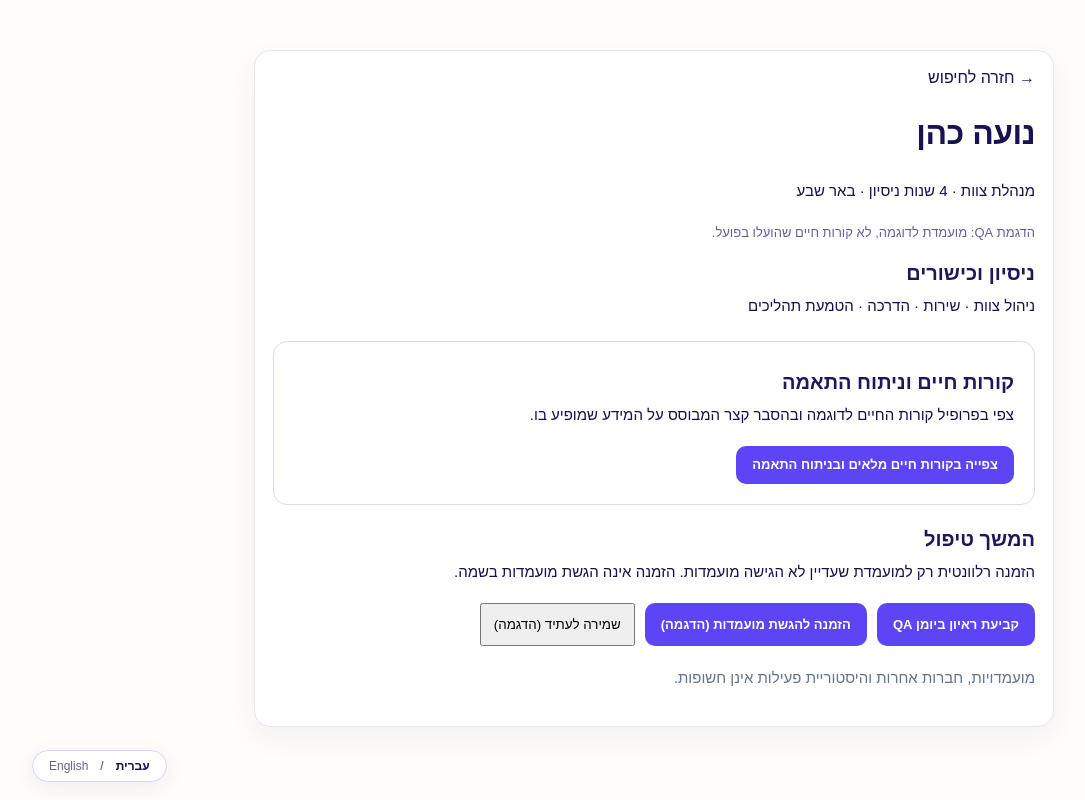
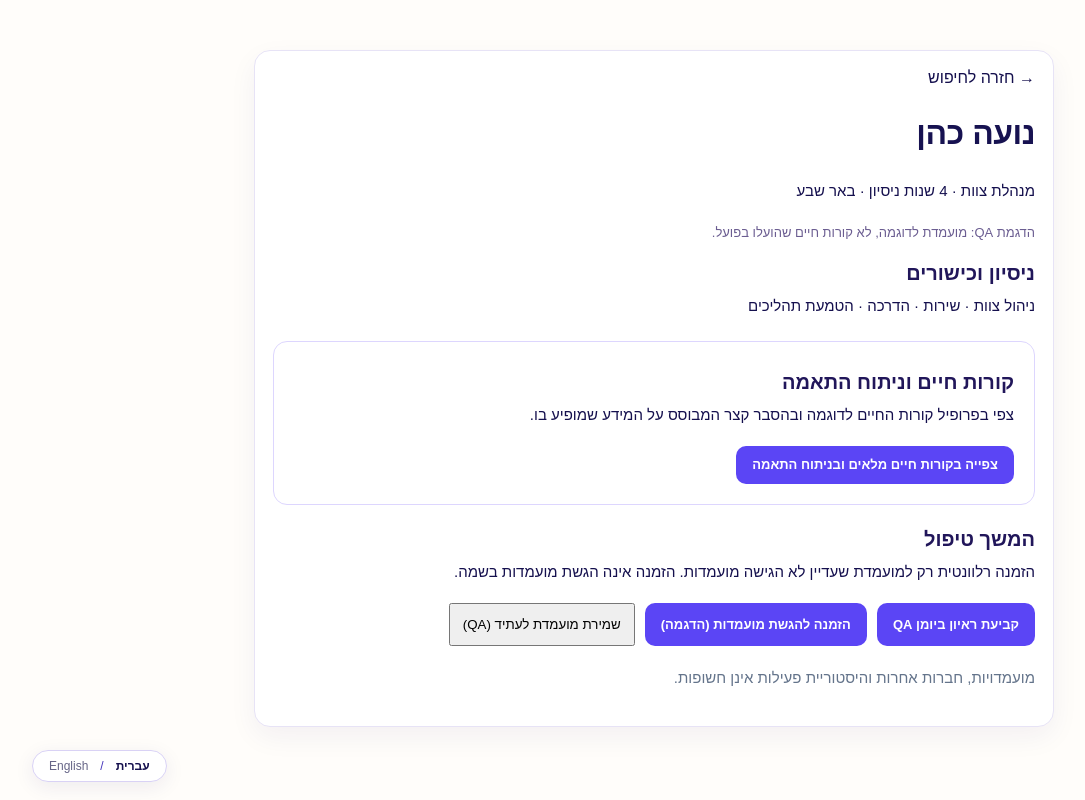
Before and after one commit to IritSel/recruitment-ai, a Next.js app: page /recruiter/candidates/1 in a window 1280 px wide. Shown: the whole page, without its empty margins (124-1209 px from the left). Built offline with nearby package versions, Linux system fonts and the light colour scheme.

Commit message:
QA: persist saved demo candidate locally for job suggestions

```diff
--- a/app/recruiter/candidates/1/page.tsx
+++ b/app/recruiter/candidates/1/page.tsx
@@ -1,10 +1,13 @@
 "use client";
 import Link from "next/link";
 import {useSiteLanguage} from "../../../components/useSiteLanguage";
-import {useState} from "react";
+import {useEffect,useState} from "react";
 export default function CandidateSearchProfile(){
  const en=useSiteLanguage()==="en";
  const [note,setNote]=useState("");
+ const [saved,setSaved]=useState(false);
+ useEffect(()=>{try{setSaved((JSON.parse(localStorage.getItem("how-qa-saved-candidates")||"[]") as string[]).includes("noa"))}catch{}},[]);
+ function toggleSaved(){try{const raw=JSON.parse(localStorage.getItem("how-qa-saved-candidates")||"[]");const ids:string[]=Array.isArray(raw)?raw.filter((v):v is string=>typeof v==="string"):[];const next=saved?ids.filter(id=>id!=="noa"):Array.from(new Set([...ids,"noa"]));localStorage.setItem("how-qa-saved-candidates",JSON.stringify(next));setSaved(!saved);setNote(saved?"המועמדת הוסרה מהרשימה השמורה ב־QA.":"המועמדת נשמרה ב־QA. אפשר להציע לה משרה מתוך דף המשרות.")}catch{setNote("לא ניתן לשמור בדפדפן.")}}
  return <main className="shell"><section className="choice" style={{maxWidth:800,margin:"50px auto"}}>
  <Link href="/recruiter/candidates">→ {en?"Back to search":"חזרה לחיפוש"}</Link>
  <h1>נועה כהן</h1><p>{en?"Team management · 4 years experience · Beer Sheva":"מנהלת צוות · 4 שנות ניסיון · באר שבע"}</p>
@@ -19,7 +22,7 @@ export default function CandidateSearchProfile(){
  <p>{en?"An invitation is appropriate only for someone who has not applied to the job. It does not submit an application on their behalf.":"הזמנה רלוונטית רק למועמדת שעדיין לא הגישה מועמדות. הזמנה אינה הגשת מועמדות בשמה."}</p>
  <div style={{display:"flex",gap:10,flexWrap:"wrap"}}><Link className="button" href="/recruiter/schedule?candidate=noa">קביעת ראיון ביומן QA</Link>
  <button className="button" onClick={()=>setNote(en?"Demo only: No invitation was actually sent.":"הדגמה בלבד: לא נשלחה הזמנה בפועל.")}>{en?"Invite to apply (demo)":"הזמנה להגשת מועמדות (הדגמה)"}</button>
- <button onClick={()=>setNote(en?"Demo only: Candidate not saved to database.":"הדגמה בלבד: המועמדת לא נשמרה במסד הנתונים.")} style={{padding:12}}>{en?"Save for later (demo)":"שמירה לעתיד (הדגמה)"}</button>
+ <button onClick={toggleSaved} style={{padding:12}}>{saved?(en?"Remove saved candidate":"הסרה מהמועמדים השמורים"):(en?"Save candidate (QA)":"שמירת מועמדת לעתיד (QA)") }</button>
  </div>{note&&<p role="status" style={{color:"#2f6f6a"}}>{note}</p>}
  <p style={{color:"#64748b",marginTop:20}}>{en?"Other applications, employers and activity history are private.":"מועמדויות, חברות אחרות והיסטוריית פעילות אינן חשופות."}</p>
  </section></main>;
```
